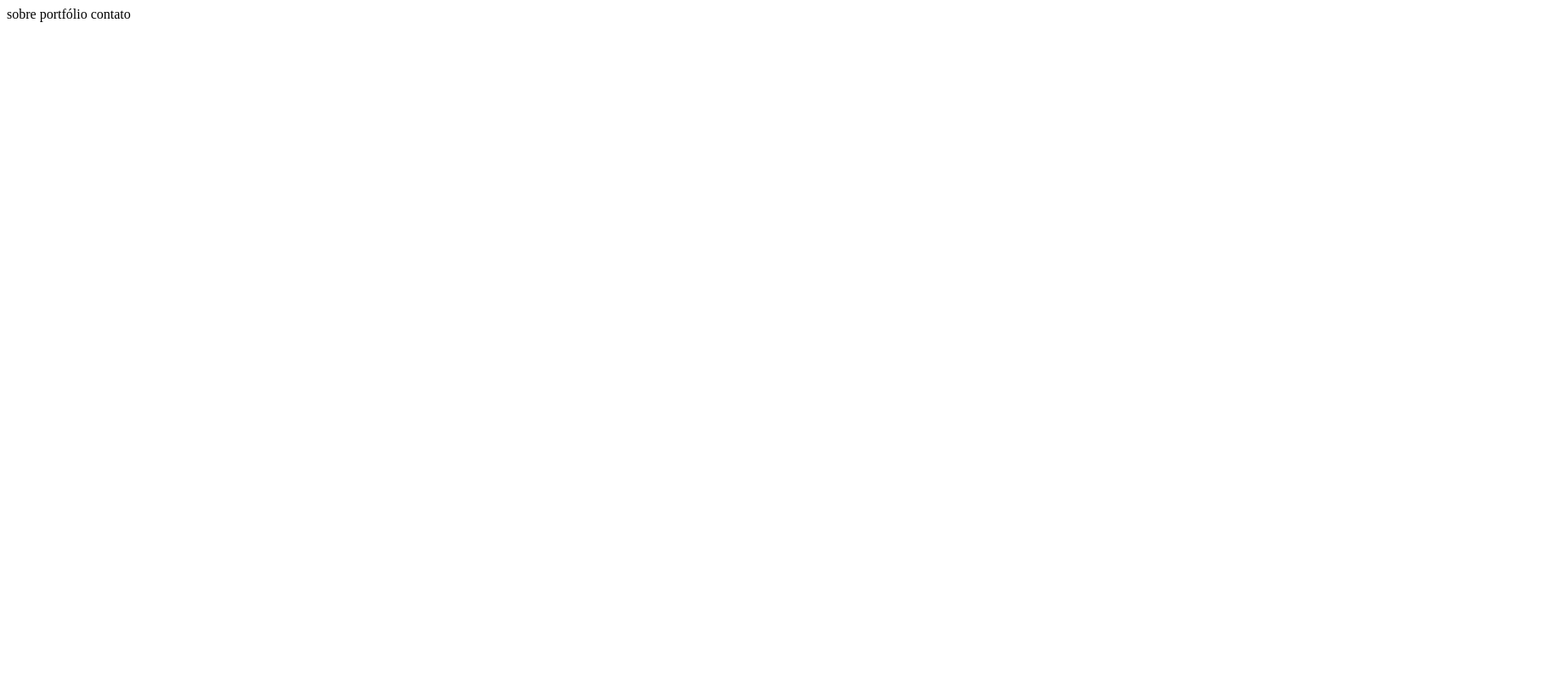
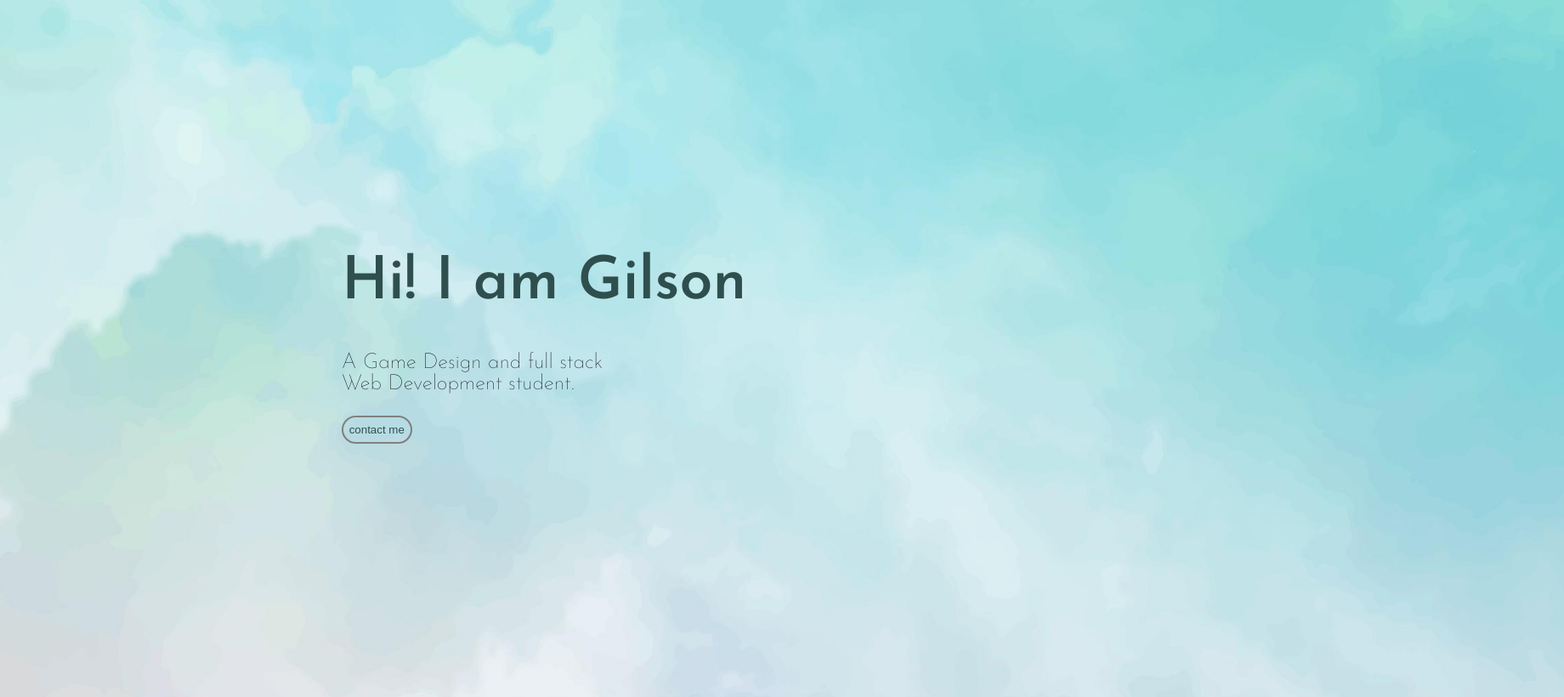
Before and after one commit to Gilson-SR/Portfolio, a plain HTML site: page index.html in a window 1280 px wide. Shown: the top 820 px of the page at 85% size, 1840 px wide, since content can reach past the window. Drawn offline with Linux system fonts and the light colour scheme.

Commit message:
Atualização portfolio

```diff
--- a/index.html
+++ b/index.html
@@ -1,17 +1,27 @@
 <!DOCTYPE html>
-<html lang="pt-br">
+<html lang="en">
 <head>
     <meta charset="UTF-8">
-        <title>Portfólio</title>
+    <meta http-equiv="X-UA-Compatible" content="IE=edge">
+    <meta name="viewport" content="width=device-width, initial-scale=1.0">
+    <link rel="preconnect" href="https://fonts.googleapis.com">
+    <link rel="preconnect" href="https://fonts.gstatic.com" crossorigin>
+    <link href="https://fonts.googleapis.com/css2?family=Josefin+Sans:wght@100;600&display=swap" rel="stylesheet">
+    <link rel="stylesheet" href="style.css">
+    <title>Portfolio</title>
 </head>
 <body>
-        <header>
-            <nav>
-                sobre portfólio contato
-            </nav>
-        </header>
-        <main></main>
+    <main>
+        <img src="5183000.jpg" alt="Fundo em aquarela">
+        <section>
+            <h1>Hi! I am Gilson</h1>
+            <p>A Game Design and full stack <br> Web Development student.</p>
+            <button>contact me</button>
+        </section>
+    </main>
     <footer></footer>
 
+    <a href="https://br.freepik.com/fotos-vetores-gratis/fundo-pastel">Fundo pastel vetor criado por freepik - br.freepik.com</a>
+    <script src="script.js"></script>
 </body>
 </html>
--- /dev/null
+++ b/style.css
@@ -0,0 +1,50 @@
+*{
+    padding: 0 px;
+    margin: 0 px;
+}
+body{
+    margin: 0px;
+    padding: 0px;
+}
+main{
+    height: 50em;
+    display: flex;
+    flex-wrap: wrap;
+    justify-content: center;
+    align-content: center;
+    align-items: baseline;
+
+
+}
+main img {
+    position: absolute;
+    height: 100em;
+}
+section {
+    display: flex;
+    flex-direction: column;
+    flex-wrap: wrap;
+    justify-content: center;
+    align-content: center;
+    align-items: baseline;
+}
+section h1{
+    position: relative;
+    color: darkslategrey;
+    margin: 20px 0px;
+    font-family: 'Josefin Sans', sans-serif;
+    font-size: 70px;
+}
+section p{
+    position: relative;
+    font-family: 'Josefin Sans', sans-serif;
+    font-size: 25px;
+}
+section button{
+    padding: 7px;
+    position: relative;
+    color: darkslategrey;
+    border: solid 2px gray;
+    border-radius: 2rem;
+    background: inherit;
+}
```
Also changed, not shown: 5183000.jpg (added), License free.txt (added), License premium.txt (added), hand-painted-watercolor-pastel-sky-background/5183000.jpg (added), hand-painted-watercolor-pastel-sky-background/License free.txt (added), hand-painted-watercolor-pastel-sky-background/License premium.txt (added), pastel-watercolour-background/License free.txt (added), pastel-watercolour-background/License premium.txt (added), script.js (added), 8 other files. Lines whose indentation alone changed are shown as unchanged.
